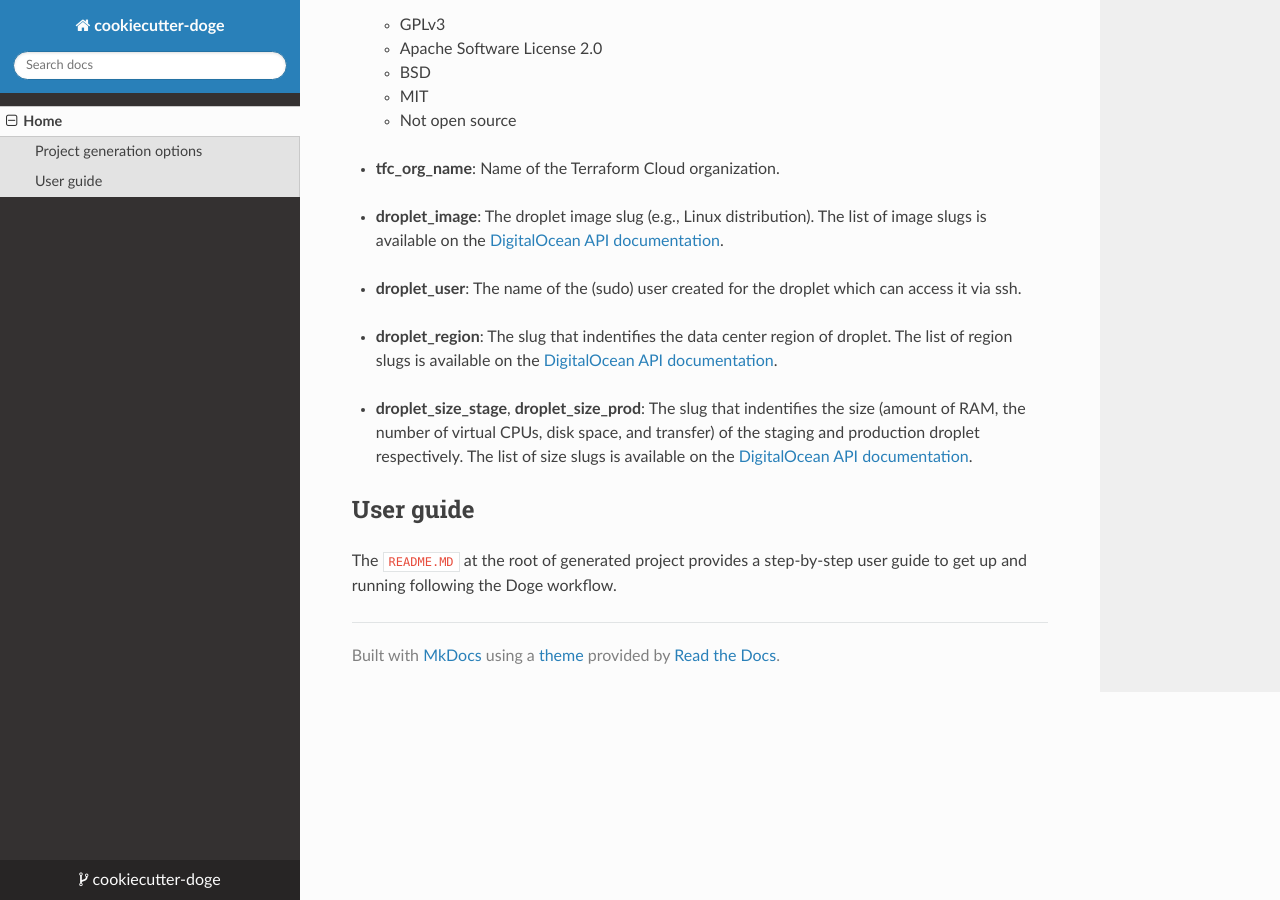
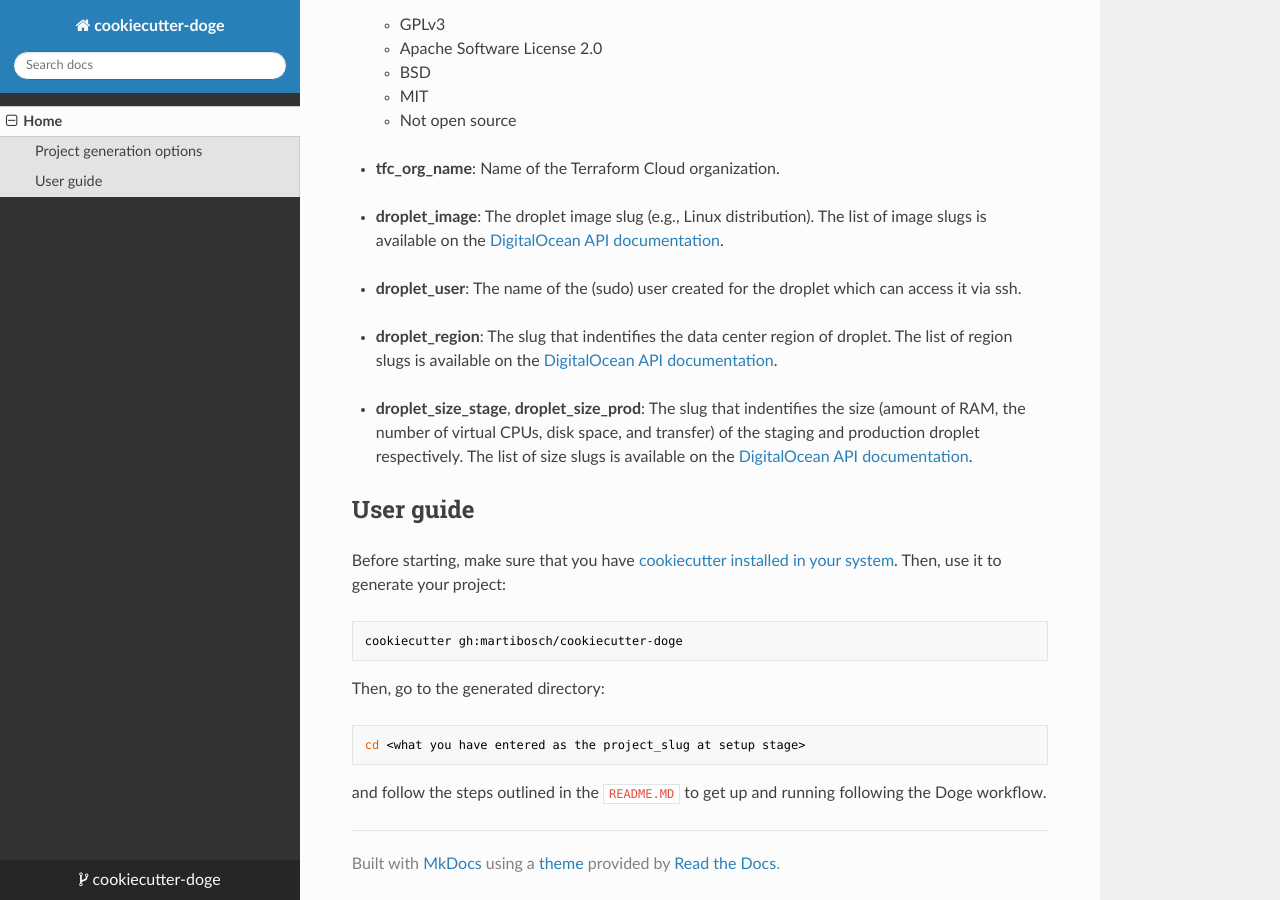
Before and after one commit to martibosch/cookiecutter-doge, an MkDocs documentation site: the page built from docs/index.md, in a window 1280 px wide and 900 px high, scrolled down 649 px. Built offline with MkDocs 1.6.1, drawn with Linux system fonts in a browser that asks for light colours; nearby versions of some CDN libraries.

Commit message:
updated user guide in docs

````diff
--- a/docs/index.md
+++ b/docs/index.md
@@ -44,4 +44,16 @@ This page describes all the template options that will be prompted by the cookie
 
 ## User guide
 
-The `README.MD` at the root of generated project provides a step-by-step user guide to get up and running following the Doge workflow.
+Before starting, make sure that you have [cookiecutter installed in your system](https://cookiecutter.readthedocs.io/en/stable/installation.html). Then, use it to generate your project:
+
+```bash
+cookiecutter gh:martibosch/cookiecutter-doge
+```
+
+Then, go to the generated directory:
+
+```bash
+cd <what you have entered as the project_slug at setup stage>
+```
+
+and follow the steps outlined in the `README.MD` to get up and running following the Doge workflow.
````
